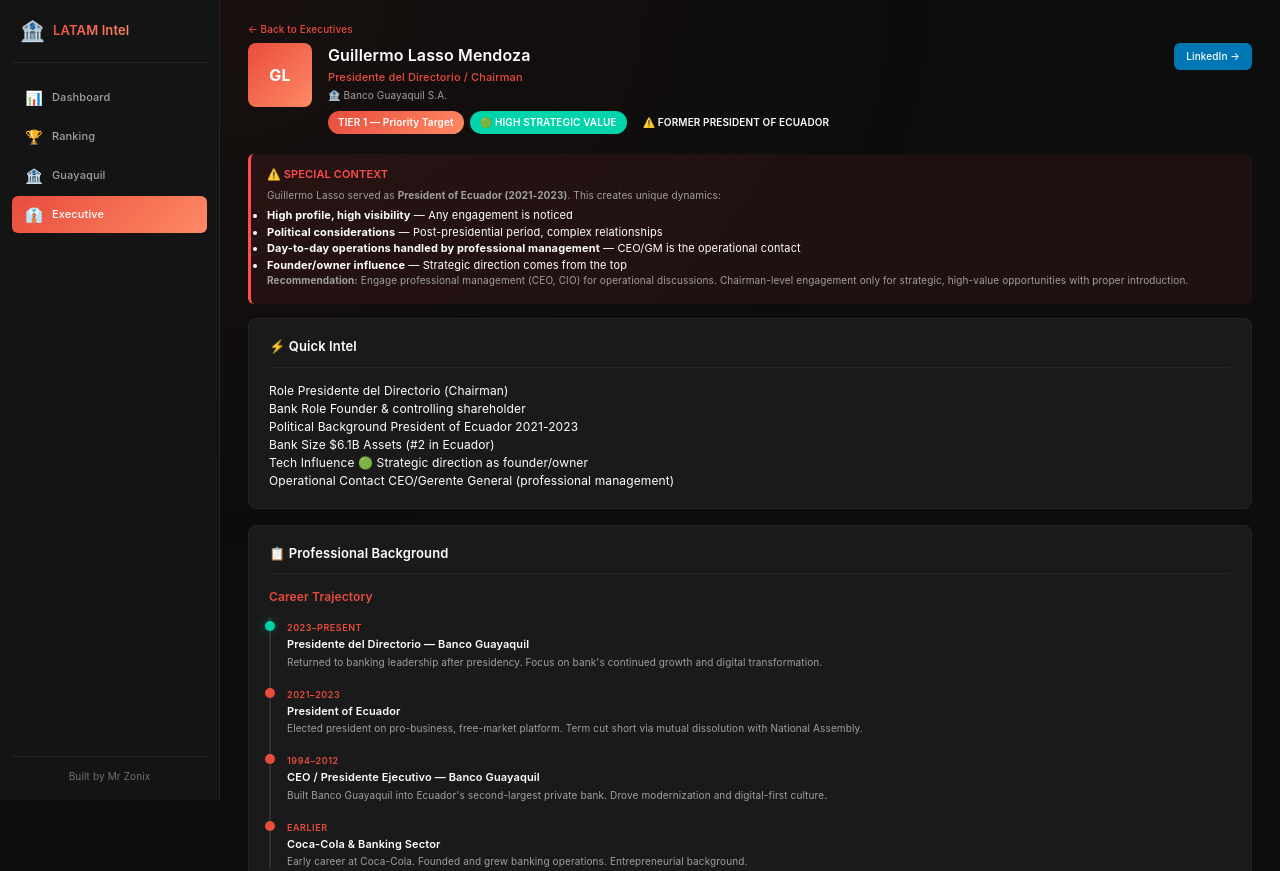
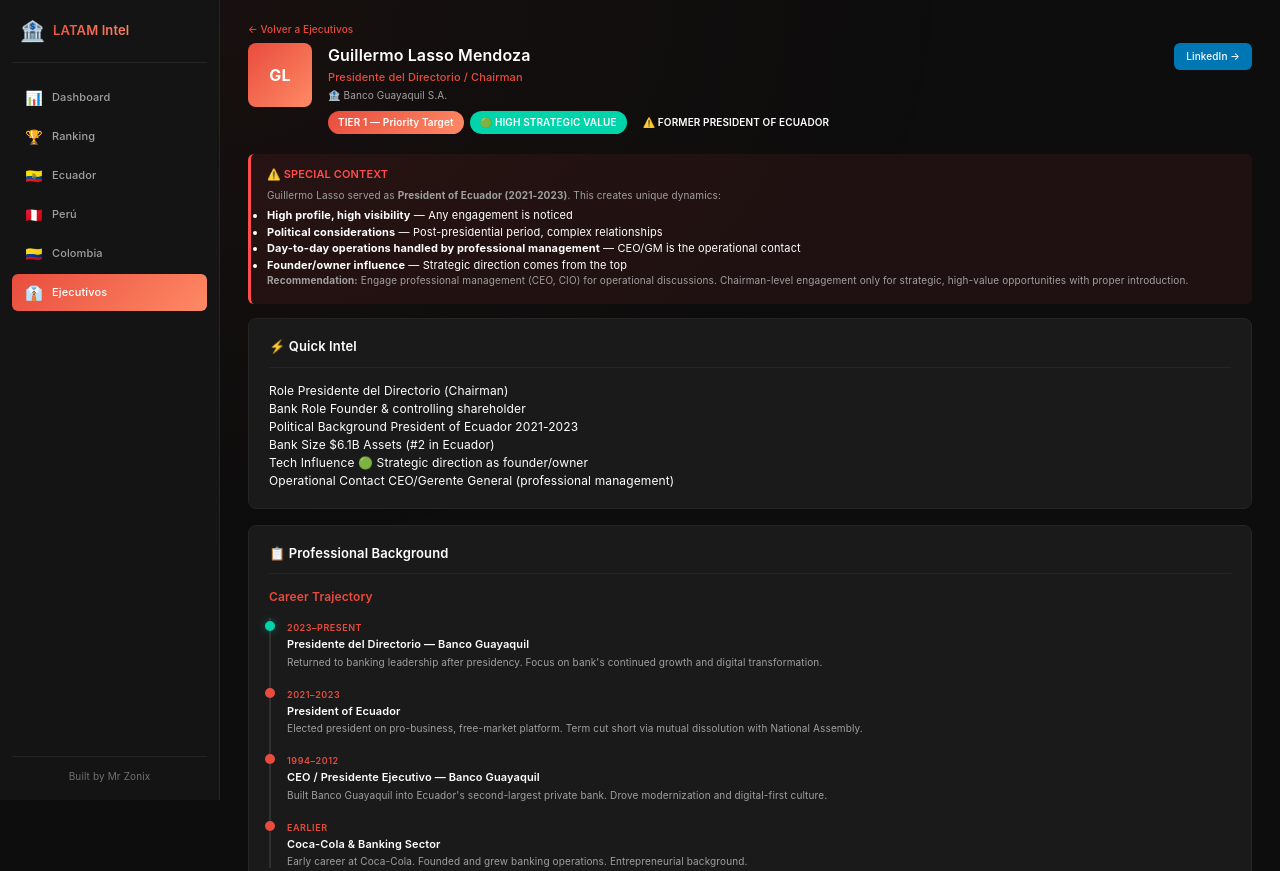
Before and after one commit to mr-zonix/latam-banks, a plain HTML site: page dashboard/executives/guillermo_lasso_mendoza.html in a window 1280 px wide. Shown: the top 871 px of the page. Drawn offline with Linux system fonts and the light colour scheme.

Commit message:
Fix nav for guillermo_lasso_mendoza.html

```diff
--- a/dashboard/executives/guillermo_lasso_mendoza.html
+++ b/dashboard/executives/guillermo_lasso_mendoza.html
@@ -14,19 +14,12 @@
             <span class="logo-text">LATAM Intel</span>
         </div>
         <ul class="nav-menu">
-            <li class="nav-item" onclick="window.location.href='../index.html'">
-                <span class="nav-icon">📊</span>
-                <span>Dashboard</span>
-            </li>
+            <li class="nav-item" onclick="window.location.href='../index.html'"><span class="nav-icon">📊</span><span>Dashboard</span></li>
             <li class="nav-item" onclick="window.location.href='../ranking.html'"><span class="nav-icon">🏆</span><span>Ranking</span></li>
-            <li class="nav-item" onclick="window.location.href='../ecuador/banco_guayaquil.html'">
-                <span class="nav-icon">🏦</span>
-                <span>Guayaquil</span>
-            </li>
-            <li class="nav-item active">
-                <span class="nav-icon">👔</span>
-                <span>Executive</span>
-            </li>
+            <li class="nav-item" onclick="window.location.href='../ecuador/index.html'"><span class="nav-icon">🇪🇨</span><span>Ecuador</span></li>
+            <li class="nav-item" onclick="window.location.href='../peru/index.html'"><span class="nav-icon">🇵🇪</span><span>Perú</span></li>
+            <li class="nav-item" onclick="window.location.href='../colombia/index.html'"><span class="nav-icon">🇨🇴</span><span>Colombia</span></li>
+            <li class="nav-item active"><span class="nav-icon">👔</span><span>Ejecutivos</span></li>
         </ul>
         <div class="nav-footer">
             <p>Built by Mr Zonix</p>
@@ -34,7 +27,7 @@
     </nav>
 
     <main class="main-content">
-        <a href="index.html" class="back-link">← Back to Executives</a>
+        <a href="index.html" class="back-link">← Volver a Ejecutivos</a>
 
         <!-- Executive Header -->
         <div class="exec-profile-header">
```
